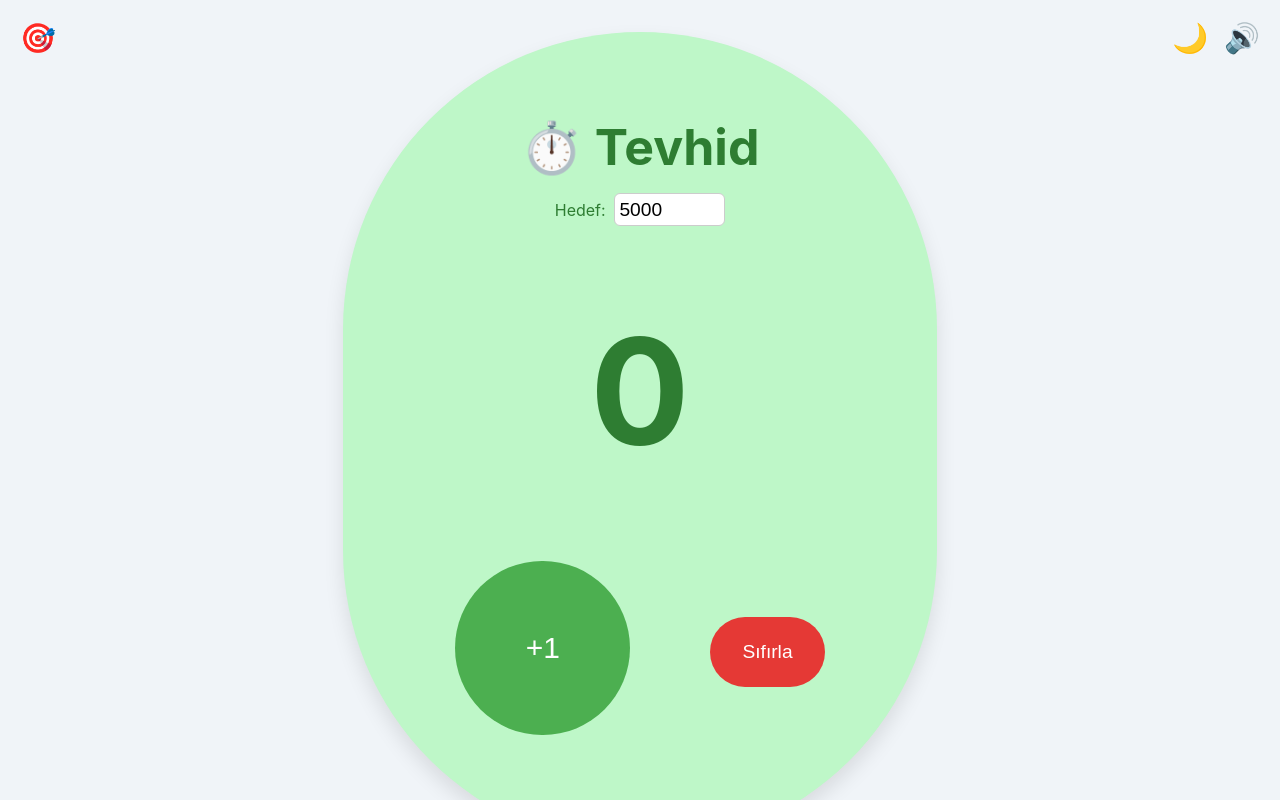
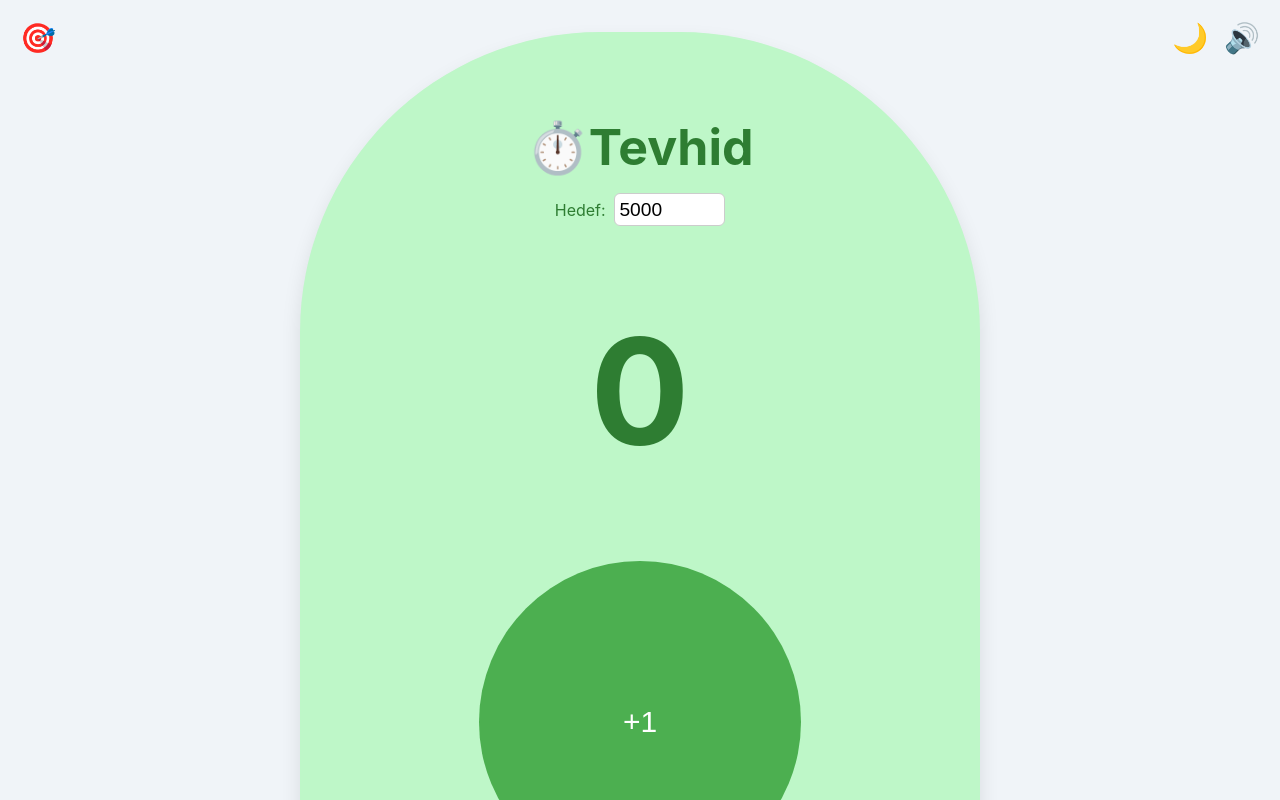
Before and after one commit to edaanuraktan/dhikr-counter, a React (Create React App) app: page / in a window 1280 px wide. Shown: the top 800 px of the page. Built offline with nearby package versions, Linux system fonts and the light colour scheme.

Commit message:
küçük düzeltmeler yapıldı

```diff
--- a/src/components/Zikirmatik.jsx
+++ b/src/components/Zikirmatik.jsx
@@ -22,13 +22,13 @@ const defaultTargets = [
     count: 0,
   },
   {
-    id: "salavat_2",
+    id: "salavat-2",
     text: "100x Salavat",
     goal: 100,
     count: 0,
   },
   {
-    id: "tevhid",
+    id: "tevhid-2",
     text: "1001x La İlahe İllallah",
     goal: 1001,
     count: 0,
@@ -229,7 +229,7 @@ const Zikirmatik = () => {
 
       {/* Zikirmatik */}
       <div style={containerStyle}>
-        <h2 style={{ marginTop: "0.3rem", marginBottom: "1rem", fontSize: 50 }}>⏱️ {selectedTarget.text}</h2>
+        <h2 style={{ marginTop: "0.3rem", marginBottom: "1rem", fontSize: 50 }}>⏱️{selectedTarget.text}</h2>
 
         <label>
            Hedef:
@@ -264,7 +264,7 @@ const Zikirmatik = () => {
             ))}
           </div>
         ) : (
-          <button onClick={() => increment()} style={{ ...btnStyle, padding: "4.4rem 4.4rem", marginLeft: "2rem", fontSize: 30 }}>+1</button>
+          <button onClick={() => increment()} style={{ ...btnStyle, padding: "9rem 9rem", marginLeft: "2rem", fontSize: 30 }}>+1</button>
         )}
 
         <button onClick={reset} style={{ ...btnStyle, backgroundColor: "#e53935", marginLeft: "3rem", borderRadius: "800px" }}>Sıfırla</button>
```
